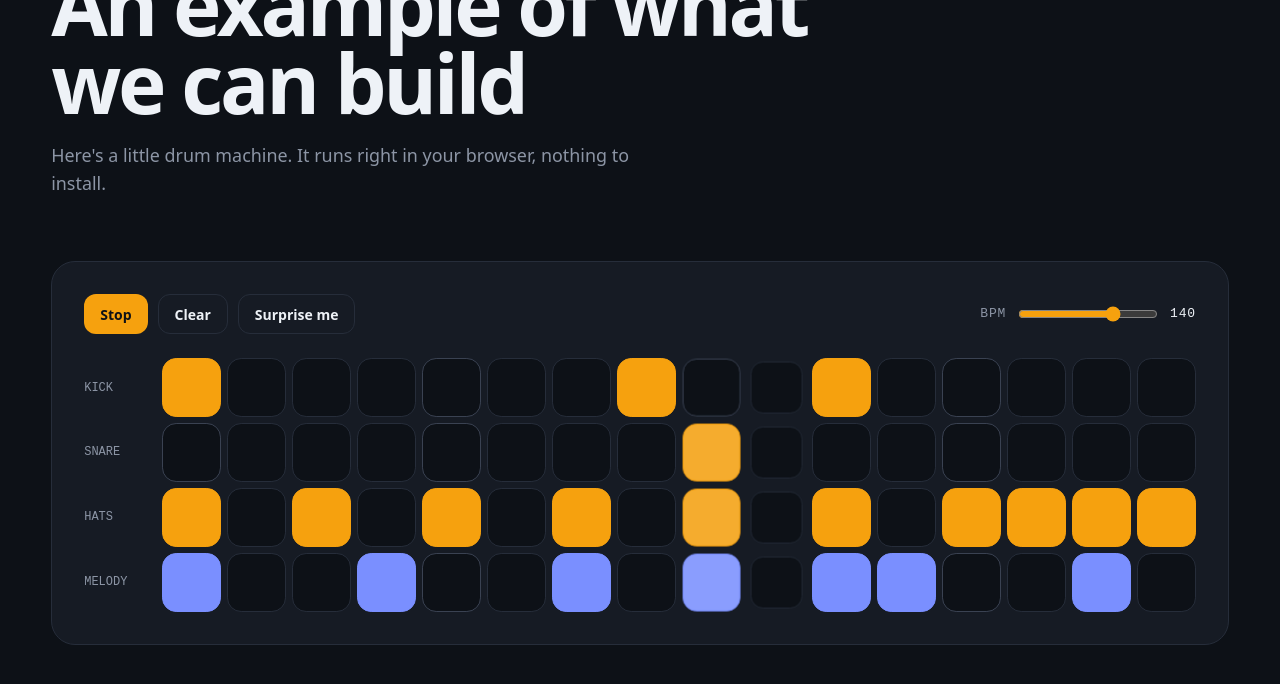
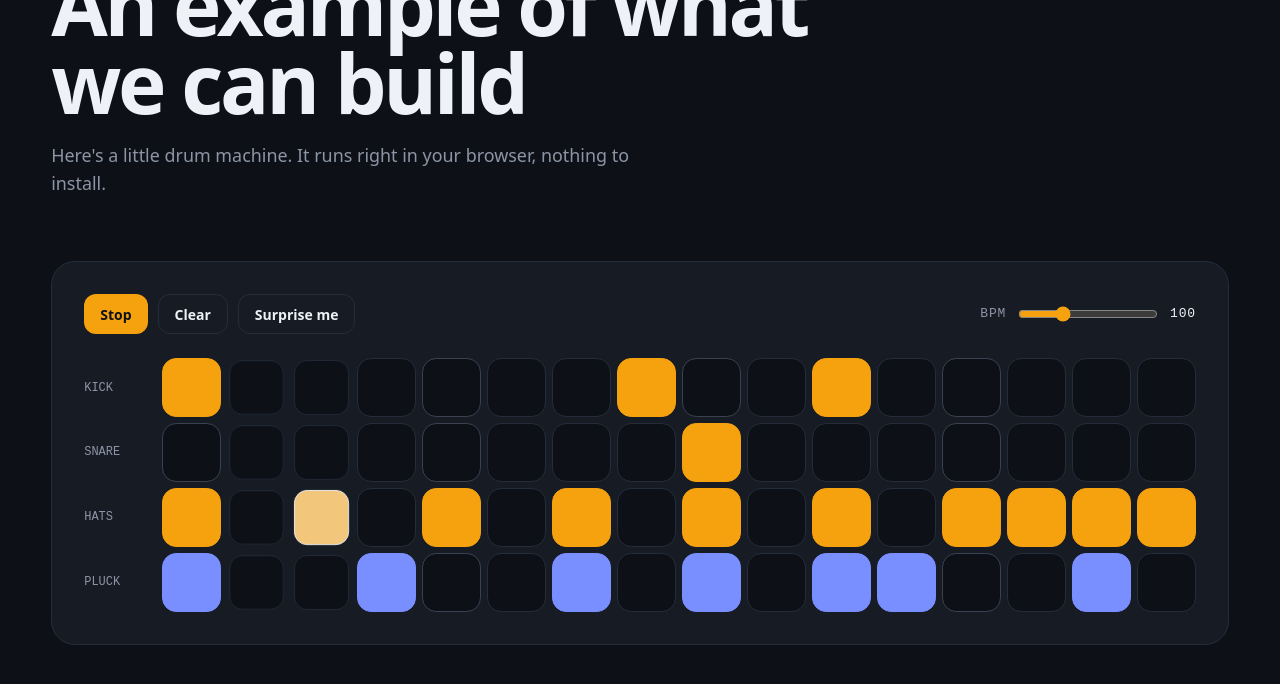
Before and after one commit to 3rdmodule/3rdmodule.github.io, a plain HTML site: page index.html in a window 1280 px wide. Both pictures are taken after a click on the button "Play". Shown: the part 6099-6783 px from the top of the page. Drawn offline with Linux system fonts and the light colour scheme; no server answers; a web font is replaced by a local one.

Commit message:
Drum machine: 100 BPM, plucked-string pluck

```diff
--- a/app.js
+++ b/app.js
@@ -175,7 +175,7 @@
   }
 
   /* ---------- Playground: drum machine (Web Audio) ---------- */
-  const ROWS = [{ k: 'kick', l: 'Kick' }, { k: 'snare', l: 'Snare' }, { k: 'hat', l: 'Hats' }, { k: 'melody', l: 'Melody' }];
+  const ROWS = [{ k: 'kick', l: 'Kick' }, { k: 'snare', l: 'Snare' }, { k: 'hat', l: 'Hats' }, { k: 'pluck', l: 'Pluck' }];
   const STEPS = 16;
   const pattern = [
     [1,0,0,0, 0,0,0,1, 0,0,1,0, 0,0,0,0],
@@ -216,6 +216,7 @@
     dl = ctx.createDelay(1); const fb = ctx.createGain(), dlf = ctx.createBiquadFilter(), dwet = ctx.createGain();
     dl.delayTime.value = 60 / bpm * .75; fb.gain.value = .3; dlf.type = 'lowpass'; dlf.frequency.value = 2600; dwet.gain.value = .28;
     bellBus.connect(dl); dl.connect(dlf); dlf.connect(fb); fb.connect(dl); dlf.connect(dwet); dwet.connect(verb); dwet.connect(master);
+    setTimeout(() => MEL.forEach(pluckBuf), 0); // pre-render the pluck notes
     Object.keys(raw).forEach(r => raw[r].then(b => b && ctx.decodeAudioData(b.slice(0))).then(buf => { if (buf) samples[r] = buf; }).catch(() => {}));
   };
   // A minor / harmonic minor line, one note per step: E5 D5 C5 C5 B4 A4 A4 B4 B4 C5 C5 B4 A4 G#4 G#4 E4
@@ -238,19 +239,43 @@
       g.gain.setValueAtTime(r === 1 ? .7 : .35, t); g.gain.exponentialRampToValueAtTime(.001, t + len);
       n.connect(f); f.connect(g); g.connect(master); n.start(t); n.stop(t + len + .02);
       if (r === 1) { const o = ctx.createOscillator(), og = ctx.createGain(); o.type = 'triangle'; o.frequency.value = 190; og.gain.setValueAtTime(.35, t); og.gain.exponentialRampToValueAtTime(.001, t + .1); o.connect(og); og.connect(master); o.start(t); o.stop(t + .12); }
-    } else { // melody: soft trap pluck, two detuned triangles + a sine an octave down, through the reverb/delay bus
-      const hz = MEL[s % MEL.length];
-      const out = ctx.createGain(), f = ctx.createBiquadFilter(); f.type = 'lowpass'; f.Q.value = .7;
-      f.frequency.setValueAtTime(3200, t); f.frequency.exponentialRampToValueAtTime(700, t + .5);
-      out.gain.setValueAtTime(.0001, t); out.gain.exponentialRampToValueAtTime(.16, t + .012); out.gain.exponentialRampToValueAtTime(.05, t + .25); out.gain.exponentialRampToValueAtTime(.0001, t + 1.3);
-      f.connect(out); out.connect(bellBus);
-      [[1, -6, 'triangle', .6], [1, 6, 'triangle', .6], [.5, 0, 'sine', .5]].forEach(([m, cents, type, v]) => {
-        const o = ctx.createOscillator(), g = ctx.createGain(); o.type = type; o.frequency.value = hz * m; o.detune.value = cents; g.gain.value = v;
-        o.connect(g); g.connect(f); o.start(t); o.stop(t + 1.4);
-      });
+    } else { // pluck: plucked-string model rendered once per note, two slightly detuned strings panned L/R
+      const src = ctx.createBufferSource(), g = ctx.createGain();
+      src.buffer = pluckBuf(MEL[s % MEL.length]); g.gain.value = .55;
+      src.connect(g); g.connect(bellBus); src.start(t);
     }
   };
-  let bpm = 140, step = 0, nextT = 0, timer = null;
+  // Karplus-Strong string with fractional delay tuning and a soft, filtered pick.
+  const pluckCache = {};
+  const ksString = (sr, hz, len, bright) => {
+    const out = new Float32Array(len), P = sr / hz, D = P - .5, i0 = Math.floor(D), fr = D - i0;
+    const g = Math.pow(.001, 1 / (hz * 1.9)); // ~1.9 s tail whatever the note
+    let lp = 0;
+    for (let n = 0; n < len; n++) {
+      let x = 0;
+      if (n < P) { lp += bright * ((Math.random() * 2 - 1) - lp); x = lp; }
+      const r = k => (n - k >= 0 ? out[n - k] : 0);
+      const s1 = r(i0) * (1 - fr) + r(i0 + 1) * fr, s2 = r(i0 + 1) * (1 - fr) + r(i0 + 2) * fr;
+      out[n] = x + g * .5 * (s1 + s2);
+    }
+    return out;
+  };
+  const pluckBuf = (hz) => {
+    const key = hz.toFixed(2); if (pluckCache[key]) return pluckCache[key];
+    const sr = ctx.sampleRate, len = Math.floor(sr * 2), buf = ctx.createBuffer(2, len, sr);
+    const a = ksString(sr, hz * Math.pow(2, -4 / 1200), len, .5), b = ksString(sr, hz * Math.pow(2, 4 / 1200), len, .45);
+    const L = buf.getChannelData(0), R = buf.getChannelData(1);
+    let peak = 0;
+    for (let n = 0; n < len; n++) {
+      const sub = Math.sin(2 * Math.PI * hz / 2 * n / sr) * Math.exp(-n / sr * 3) * .25; // a little body under the string
+      const atk = Math.min(1, n / (sr * .003)); // 3 ms fade-in, no click
+      L[n] = (a[n] * .8 + b[n] * .35 + sub) * atk; R[n] = (b[n] * .8 + a[n] * .35 + sub) * atk;
+      peak = Math.max(peak, Math.abs(L[n]), Math.abs(R[n]));
+    }
+    for (let n = 0; n < len; n++) { L[n] /= peak; R[n] /= peak; }
+    return (pluckCache[key] = buf);
+  };
+  let bpm = 100, step = 0, nextT = 0, timer = null;
   const drawQueue = [];
   const schedule = () => {
     while (nextT < ctx.currentTime + .1) {
--- a/index.html
+++ b/index.html
@@ -263,7 +263,7 @@
       <button class="btn btn-sm" id="seq-play" type="button" data-i18n="pl.play">Play</button>
       <button class="btn btn-sm btn-ghost" id="seq-clear" type="button" data-i18n="pl.clear">Clear</button>
       <button class="btn btn-sm btn-ghost" id="seq-rand" type="button" data-i18n="pl.rand">Surprise me</button>
-      <label class="bpm mono"><span>BPM</span><input id="seq-bpm" type="range" min="70" max="170" value="140" aria-label="Tempo"><output id="seq-bpm-out">140</output></label>
+      <label class="bpm mono"><span>BPM</span><input id="seq-bpm" type="range" min="70" max="170" value="100" aria-label="Tempo"><output id="seq-bpm-out">100</output></label>
     </div>
     <div class="seq-grid" id="seq-grid" role="grid" aria-label="Drum machine"></div>
   </div>
```
